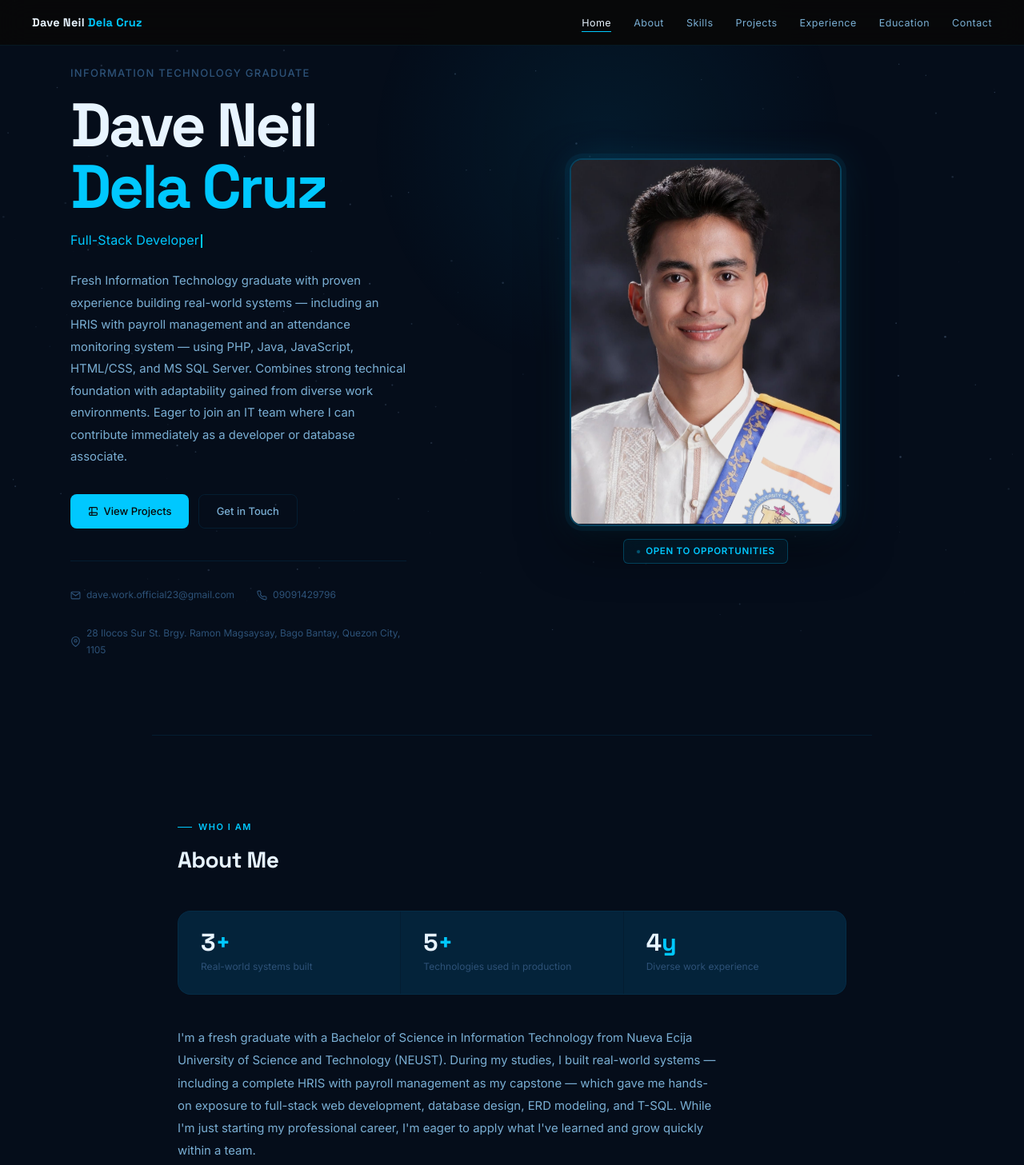
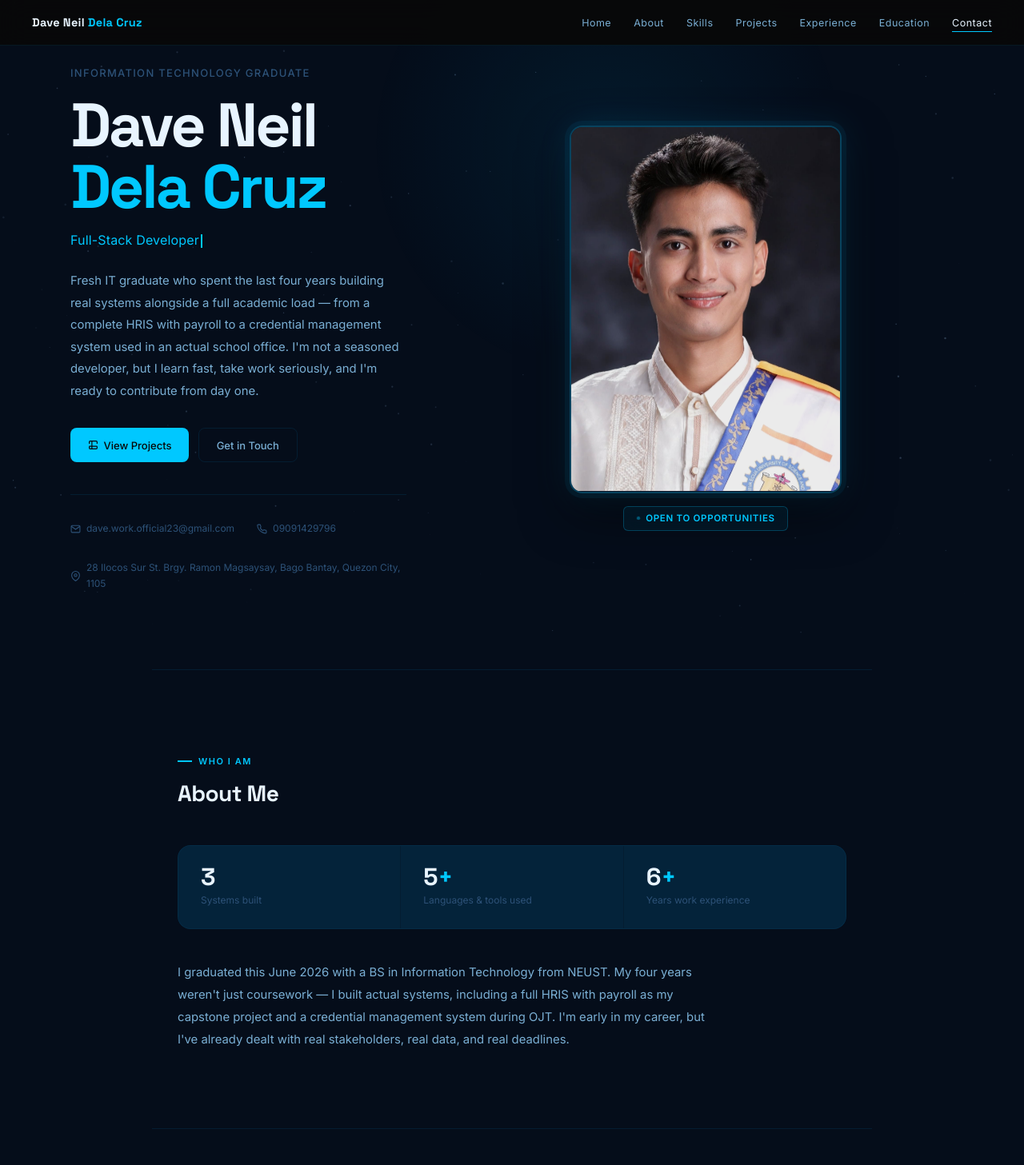
Before and after one commit to daveworkofficial23-maker/Porfolio-For-Info-Tech-Application, a plain HTML site: page index.html in a window 1280 px wide. Shown: the top 1457 px of the page at 80% size. Drawn offline with Linux system fonts and the light colour scheme.

Commit message:
Update index.html

```diff
--- a/index.html
+++ b/index.html
@@ -806,7 +806,6 @@ footer {
 
 <canvas id="stars-canvas"></canvas>
 
-<!-- NAV -->
 <nav id="main-nav">
   <div class="nav-logo">Dave Neil <span>Dela Cruz</span></div>
   <ul class="nav-links">
@@ -829,7 +828,7 @@ footer {
     </h1>
     <div class="hero-role" id="typed-role"></div>
     <p class="hero-bio">
-Fresh Information Technology graduate with proven experience building real-world systems — including an HRIS with payroll management and an attendance monitoring system — using PHP, Java, JavaScript, HTML/CSS, and MS SQL Server. Combines strong technical foundation with adaptability gained from diverse work environments. Eager to join an IT team where I can contribute immediately as a developer or database associate.    </p>
+Fresh IT graduate who spent the last four years building real systems alongside a full academic load — from a complete HRIS with payroll to a credential management system used in an actual school office. I'm not a seasoned developer, but I learn fast, take work seriously, and I'm ready to contribute from day one.</p>
     <div class="hero-cta">
       <a href="#projects" class="btn-primary">
         <svg width="13" height="13" fill="none" stroke="currentColor" stroke-width="2.2" viewBox="0 0 24 24"><path d="M9 3H5a2 2 0 0 0-2 2v4m6-6h10a2 2 0 0 1 2 2v4M9 3v18m0 0h10a2 2 0 0 0 2-2v-4M9 21H5a2 2 0 0 1-2-2v-4m0 0h18"/></svg>
@@ -875,21 +874,21 @@ Fresh Information Technology graduate with proven experience building real-world
 
     <div class="about-grid">
       <div class="about-stat">
-        <div class="stat-num">3<span>+</span></div>
-        <div class="stat-label">Real-world systems built</div>
+        <div class="stat-num">3</div>
+        <div class="stat-label">Systems built</div>
       </div>
       <div class="about-stat">
         <div class="stat-num">5<span>+</span></div>
-        <div class="stat-label">Technologies used in production</div>
+        <div class="stat-label">Languages & tools used</div>
       </div>
       <div class="about-stat">
-        <div class="stat-num">4<span>y</span></div>
-        <div class="stat-label">Diverse work experience</div>
+        <div class="stat-num">6<span>+</span></div>
+        <div class="stat-label">Years work experience</div>
       </div>
     </div>
 
     <div class="about-body">
-<p>I'm a fresh graduate with a Bachelor of Science in Information Technology from Nueva Ecija University of Science and Technology (NEUST). During my studies, I built real-world systems — including a complete HRIS with payroll management as my capstone — which gave me hands-on exposure to full-stack web development, database design, ERD modeling, and T-SQL. While I'm just starting my professional career, I'm eager to apply what I've learned and grow quickly within a team.</p>      <p>Beyond development, I've held diverse roles across logistics, food service, and merchandising. That background shaped my work ethic: I'm adaptable, detail-oriented, and comfortable dealing with real stakeholders under real pressure. I'm actively seeking entry-level roles in software development, systems analysis, or database management where I can grow and contribute from day one.</p>
+<p>I graduated this June 2026 with a BS in Information Technology from NEUST. My four years weren't just coursework — I built actual systems, including a full HRIS with payroll as my capstone project and a credential management system during OJT. I'm early in my career, but I've already dealt with real stakeholders, real data, and real deadlines.</p>
     </div>
   </div>
 </section>
@@ -908,8 +907,8 @@ Fresh Information Technology graduate with proven experience building real-world
           <span class="tag">PHP</span>
           <span class="tag">Java</span>
           <span class="tag">JavaScript</span>
-          <span class="tag">HTML5</span>
-          <span class="tag">CSS3</span>
+          <span class="tag">HTML</span>
+          <span class="tag">CSS</span>
           <span class="tag">Python</span>
         </div>
       </div>
@@ -939,6 +938,8 @@ Fresh Information Technology graduate with proven experience building real-world
         <div class="skill-cat">Tools & Environment</div>
         <div class="skill-tags">
           <span class="tag">VS Code</span>
+          <span class="tag">SSMS</span>
+          <span class="tag">XAMPP</span>
           <span class="tag">Git</span>
         </div>
       </div>
@@ -971,7 +972,7 @@ Fresh Information Technology graduate with proven experience building real-world
           <div class="project-title">Human Resources Information System — Schedule, Attendance & Payroll Management</div>
           <span class="badge">Capstone</span>
         </div>
-        <p class="project-desc">A production-grade HRIS for a staffing company covering the full employee lifecycle: onboarding, scheduling, multi-status attendance tracking, leave management, and a payroll module with DOLE-compliant computations including 13th month pay, deductions, and allowances. Features an automated payroll processing engine and an attendance matrix designed around real-world shift complexities.</p>
+        <p class="project-desc">An HRIS built for a staffing company covering employee onboarding, scheduling, multi-status attendance tracking, and leave management. Payroll module is currently in development with DOLE-compliant computation logic for 13th month pay, deductions, and allowances. System design is fully documented — ERD, DFD, and use case diagrams are complete.</p>
         <div class="stack">
           <span class="stack-tag">PHP</span>
           <span class="stack-tag">JavaScript</span>
@@ -1128,7 +1129,6 @@ Fresh Information Technology graduate with proven experience building real-world
 
     <div class="modal-overlay" id="edu-modal" onclick="if(event.target===this)this.classList.remove('open')">
       <div class="modal-box">
-        <ul class="nav-links"></ul>
         <button class="modal-close" onclick="document.getElementById('edu-modal').classList.remove('open')">✕</button>
         <img id="modal-img" src="" alt="">
         <div class="modal-label" id="modal-label"></div>
@@ -1145,8 +1145,7 @@ Fresh Information Technology graduate with proven experience building real-world
     <p class="eyebrow">Get in touch</p>
     <h2>Let's Connect</h2>
     <p class="section-intro">
-      I'm actively looking for entry-level opportunities in software development or database management. Don't hesitate to reach out — I'm always open to a conversation.
-    </p>
+Just graduated and actively looking for my first IT role — whether that's in development, database work, or systems support. If you think I'd be a good fit, I'd love to hear from you.    </p>
     <div class="contact-cards">
       <a class="contact-card" href="mailto:dave.work.official23@gmail.com">
         <svg width="15" height="15" fill="none" stroke="currentColor" stroke-width="2" viewBox="0 0 24 24"><path d="M4 4h16c1.1 0 2 .9 2 2v12c0 1.1-.9 2-2 2H4c-1.1 0-2-.9-2-2V6c0-1.1.9-2 2-2z"/><polyline points="22,6 12,13 2,6"/></svg>
@@ -1225,14 +1224,22 @@ reveals.forEach(r => revObs.observe(r));
 
 const nav = document.getElementById('main-nav');
 const sections = document.querySelectorAll('section[id]');
-const navLinks = document.querySelectorAll('.nav-links a');
+const navLinks = document.querySelectorAll('nav .nav-links a');
 
 function onScroll() {
   nav.classList.toggle('scrolled', scrollY > 40);
   let current = '';
-  sections.forEach(sec => {
-    if (scrollY >= sec.offsetTop - 110) current = sec.id;
-  });
+  const scrollBottom = scrollY + innerHeight;
+  const docHeight = document.documentElement.scrollHeight;
+
+  if (scrollBottom >= docHeight - 60) {
+    current = sections[sections.length - 1].id;
+  } else {
+    sections.forEach(sec => {
+      const rect = sec.getBoundingClientRect();
+      if (rect.top <= 150) current = sec.id;
+    });
+  }
   navLinks.forEach(a => {
     a.classList.toggle('active', a.getAttribute('href') === '#' + current);
   });
```
